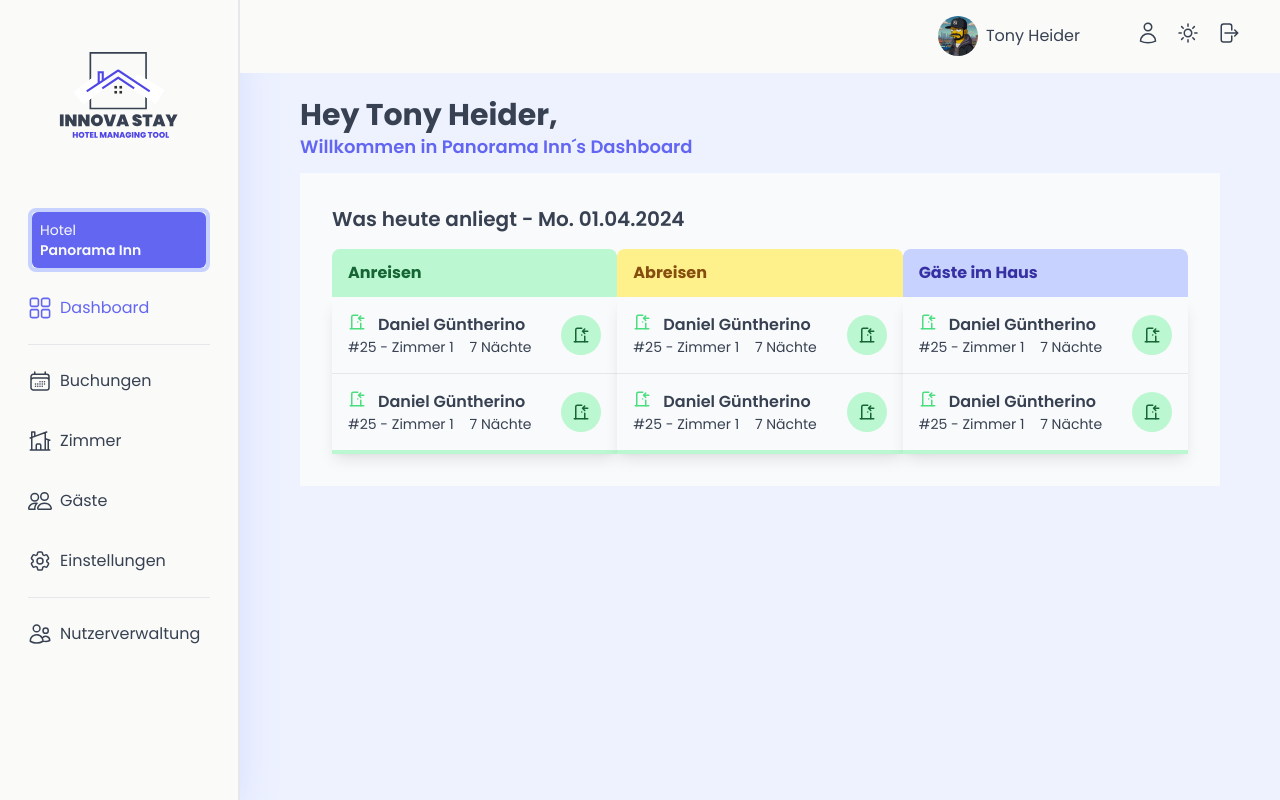
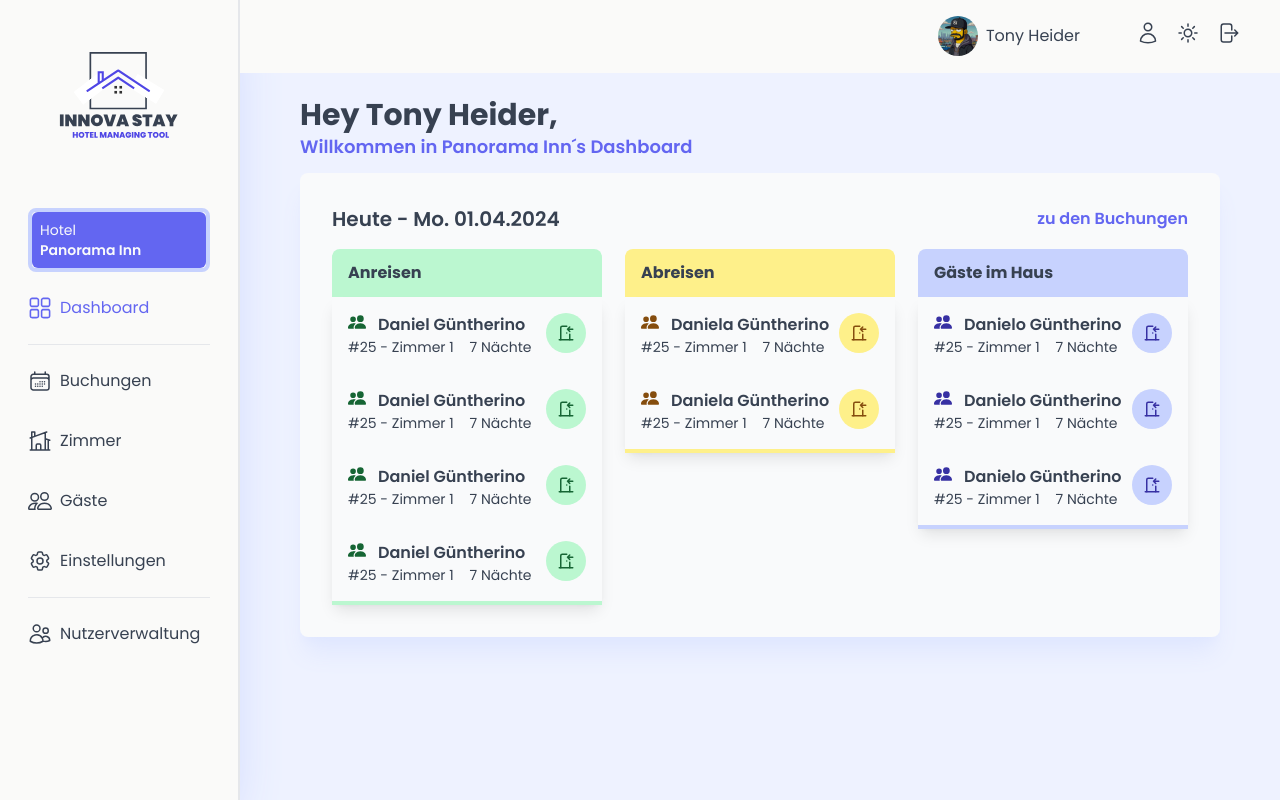
Before and after one commit to TonySN90/innovastay, a React (Vite) app: page /dashboard in a window 1280 px wide. Built offline with nearby package versions, Linux system fonts and the light colour scheme; a web font is replaced by a local one.

Commit message:
update dashboard section - today´s concerns

```diff
--- a/src/pages/Dashboard.tsx
+++ b/src/pages/Dashboard.tsx
@@ -1,18 +1,84 @@
 import { TbDoorEnter } from "react-icons/tb";
 import { formatDate } from "../utils/datesHelper";
+import { BsPeopleFill } from "react-icons/bs";
+import { Link } from "react-router-dom";
 
 function Dashboard() {
   return (
     <>
       <DbHeader />
-      <DbSection
-        title={`Was heute anliegt - ${formatDate(new Date(Date.now()))}`}
-      >
-        <DbInfoCard title="Anreisen" color="bg-green-200 text-green-800" />
-        <DbInfoCard title="Abreisen" color="bg-yellow-200 text-yellow-800" />
+      <DbSection title={`Heute - ${formatDate(new Date(Date.now()))}`}>
         <DbInfoCard
+          id="arrival"
+          title="Anreisen"
+          rowContent={[
+            {
+              name: "Daniel Güntherino",
+              bookingId: "25",
+              cabin: "Zimmer 1",
+              nights: "7 Nächte",
+            },
+            {
+              name: "Daniel Güntherino",
+              bookingId: "25",
+              cabin: "Zimmer 1",
+              nights: "7 Nächte",
+            },
+            {
+              name: "Daniel Güntherino",
+              bookingId: "25",
+              cabin: "Zimmer 1",
+              nights: "7 Nächte",
+            },
+            {
+              name: "Daniel Güntherino",
+              bookingId: "25",
+              cabin: "Zimmer 1",
+              nights: "7 Nächte",
+            },
+          ]}
+        />
+        <DbInfoCard
+          id="departure"
+          title="Abreisen"
+          rowContent={[
+            {
+              name: "Daniela Güntherino",
+              bookingId: "25",
+              cabin: "Zimmer 1",
+              nights: "7 Nächte",
+            },
+            {
+              name: "Daniela Güntherino",
+              bookingId: "25",
+              cabin: "Zimmer 1",
+              nights: "7 Nächte",
+            },
+          ]}
+        />
+        <DbInfoCard
+          id="presentGuests"
           title="Gäste im Haus"
-          color="bg-indigo-200 text-indigo-800"
+          rowContent={[
+            {
+              name: "Danielo Güntherino",
+              bookingId: "25",
+              cabin: "Zimmer 1",
+              nights: "7 Nächte",
+            },
+            {
+              name: "Danielo Güntherino",
+              bookingId: "25",
+              cabin: "Zimmer 1",
+              nights: "7 Nächte",
+            },
+            {
+              name: "Danielo Güntherino",
+              bookingId: "25",
+              cabin: "Zimmer 1",
+              nights: "7 Nächte",
+            },
+          ]}
         />
       </DbSection>
     </>
@@ -40,34 +106,62 @@ function DbSection({
   title: string;
 }) {
   return (
-    <section className="min-w-[300px] p-8 bg-gray-50">
-      <h3 className="text-xl font-semibold mb-4">{title}</h3>
-      <div className="flex justify-between">{children}</div>
+    <section className="p-8 bg-gray-50 rounded-lg shadow-xl shadow-indigo-100">
+      <div className="flex items-center mb-4 justify-between">
+        <h3 className="text-xl font-semibold">{title}</h3>
+        <Link to="/bookings">
+          <p className="text-indigo-500 font-semibold">zu den Buchungen</p>
+        </Link>
+      </div>
+      <div className="flex justify-between flex-wrap gap-4 m-auto">
+        {children}
+      </div>
     </section>
   );
 }
 
-function DbInfoCard({ title, color }: { title: string; color: string }) {
+function DbInfoCard({ id, title, rowContent }: { id: string; title: string }) {
+  let border = "";
+  let backgroundColor = "";
+  let textColor = "";
+
+  if (id === "arrival") {
+    border = "border-green-200";
+    backgroundColor = "bg-green-200";
+    textColor = "text-green-800";
+  }
+  if (id === "departure") {
+    border = "border-yellow-200";
+    backgroundColor = "bg-yellow-200";
+    textColor = "text-yellow-800";
+  }
+  if (id === "presentGuests") {
+    border = " border-indigo-200";
+    backgroundColor = "bg-indigo-200";
+    textColor = "text-indigo-800";
+  }
+
   return (
-    <table className="w-[300px] border-b-4 border-green-200">
-      <thead className={`block rounded-t-lg py-2 px-4 ${color}`}>
+    <table
+      className={`w-full lg:min-w-[270px] lg:w-[30%] h-[75px] border-b-4 ${border}`}
+    >
+      <thead className={`block rounded-t-lg py-2 px-4 ${backgroundColor} `}>
         <tr>
           <th className="text-left h-8">{title}</th>
         </tr>
       </thead>
       <tbody className="bg-gray-50 shadow-lg">
+        {rowContent.map((el) => (
           <InfoCardRow
-          name="Daniel Güntherino"
-          bookingId="25"
-          cabin="Zimmer 1"
-          nights="7 Nächte"
+            name={el.name}
+            bookingId={el.bookingId}
+            cabin={el.cabin}
+            nights={el.nights}
+            textColor={textColor}
+            backgroundColor={backgroundColor}
+            key={Math.random()}
           />
-        <InfoCardRow
-          name="Daniel Güntherino"
-          bookingId="25"
-          cabin="Zimmer 1"
-          nights="7 Nächte"
-        />
+        ))}
       </tbody>
     </table>
   );
@@ -78,20 +172,23 @@ function InfoCardRow({
   bookingId,
   cabin,
   nights,
+  textColor,
+  backgroundColor,
 }: {
   name: string;
   bookingId: string;
   cabin: string;
   nights: string;
+  textColor: string;
+  backgroundColor: string;
 }) {
   return (
-    <tr className="hover:bg-gray-100 border-b">
-      <td>
-        <div className="flex justify-between p-4 items-center">
+    <tr className="">
+      <td className="flex justify-between p-4">
         <div className="flex flex-col">
           <div className="flex gap-3">
             <div>
-                <TbDoorEnter className="text-green-400 text-lg" />
+              <BsPeopleFill className={`${textColor} text-lg`} />
             </div>
             <span className="font-semibold">{name}</span>
           </div>
@@ -102,9 +199,10 @@ function InfoCardRow({
             <span> {nights}</span>
           </div>
         </div>
-          <div className="flex items-center justify-center h-10 w-10 bg-green-200 rounded-full">
-            <TbDoorEnter className="text-green-800 text-lg cursor-pointer" />
-          </div>
+        <div
+          className={`flex items-center justify-center h-10 w-10 ${backgroundColor} rounded-full`}
+        >
+          <TbDoorEnter className={`${textColor} text-lg cursor-pointer`} />
         </div>
       </td>
     </tr>
```
Lines whose indentation alone changed are shown as unchanged.
